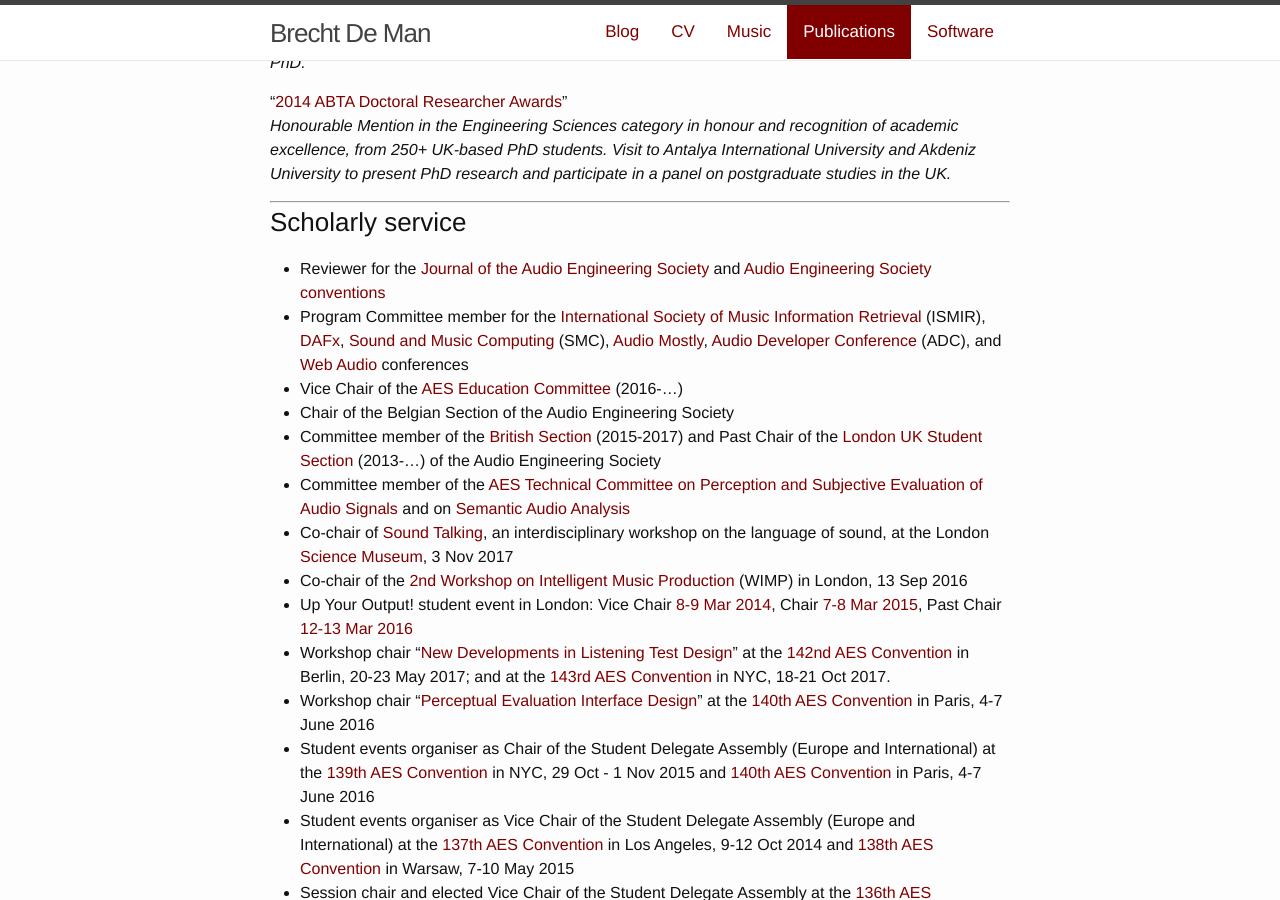
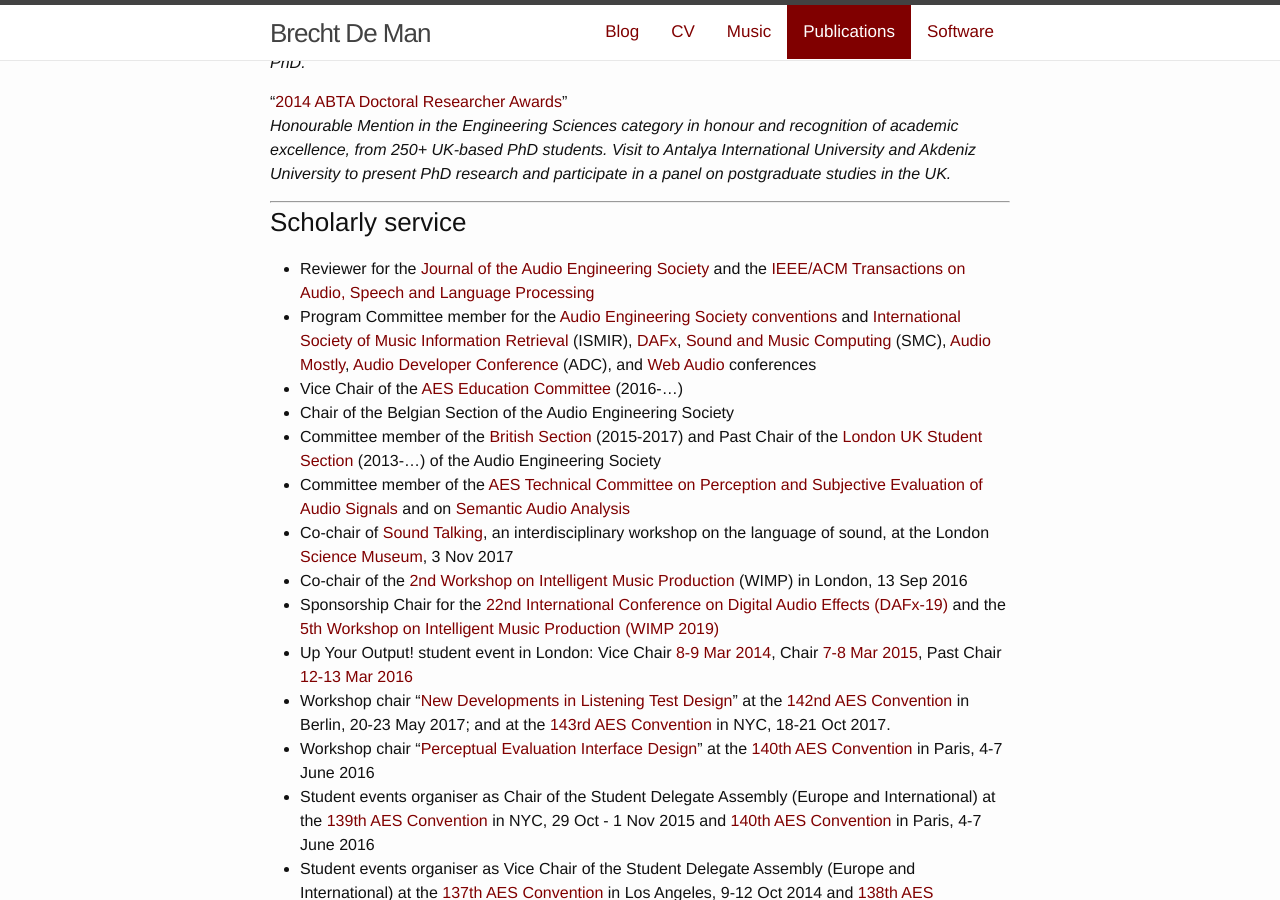
Before and after one commit to BrechtDeMan/BrechtDeMan.github.io, a Jekyll site: the page built from publications/index.md, in a window 1280 px wide and 900 px high, scrolled down 3220 px. Built offline with Jekyll 4.4.1, drawn with Linux system fonts in a browser that asks for light colours; nearby versions of some CDN libraries.

Commit message:
Updated scholarly service

```diff
--- a/publications/index.md
+++ b/publications/index.md
@@ -144,14 +144,15 @@ _Honourable Mention in the Engineering Sciences category in honour and recogniti
 
 ### Scholarly service
 
-- Reviewer for the [Journal of the Audio Engineering Society](http://www.aes.org/journal/) and [Audio Engineering Society conventions](http://www.aes.org/events/)
-- Program Committee member for the [International Society of Music Information Retrieval](http://www.ismir.net) (ISMIR), [DAFx](http://www.dafx.de), [Sound and Music Computing](http://smcnetwork.org) (SMC), [Audio Mostly](http://audiomostly.com/), [Audio Developer Conference](https://juce.com/adc) (ADC), and [Web Audio](http://wac.eecs.qmul.ac.uk) conferences
+- Reviewer for the [Journal of the Audio Engineering Society](http://www.aes.org/journal/) and the [IEEE/ACM Transactions on Audio, Speech and Language Processing](https://signalprocessingsociety.org/publications-resources/ieeeacm-transactions-audio-speech-and-language-processing/ieeeacm)
+- Program Committee member for the [Audio Engineering Society conventions](http://www.aes.org/events/) and [International Society of Music Information Retrieval](http://www.ismir.net) (ISMIR), [DAFx](http://www.dafx.de), [Sound and Music Computing](http://smcnetwork.org) (SMC), [Audio Mostly](http://audiomostly.com/), [Audio Developer Conference](https://juce.com/adc) (ADC), and [Web Audio](http://wac.eecs.qmul.ac.uk) conferences
 - Vice Chair of the [AES Education Committee](http://www.aes.org/education/) (2016-...)
 - Chair of the Belgian Section of the Audio Engineering Society
 - Committee member of the [British Section](http://www.aes-uk.org/) (2015-2017) and Past Chair of the [London UK Student Section](https://www.facebook.com/AESLondonUKStudentSection/) (2013-...) of the Audio Engineering Society
 - Committee member of the [AES Technical Committee on Perception and Subjective Evaluation of Audio Signals](http://www.aes.org/technical/pseas/) and on [Semantic Audio Analysis](http://www.aes.org/technical/saa/)
 - Co-chair of [Sound Talking](https://twitter.com/search?q=%23SoundTalking), an interdisciplinary workshop on the language of sound, at the London [Science Museum](http://www.sciencemuseum.org.uk/), 3 Nov 2017
 - Co-chair of the [2nd Workshop on Intelligent Music Production](http://aes-uk.org/wimp/) (WIMP) in London, 13 Sep 2016
+- Sponsorship Chair for the [22nd International Conference on Digital Audio Effects (DAFx-19)](http://dafx2019.bcu.ac.uk/) and the [5th Workshop on Intelligent Music Production (WIMP 2019)](http://wimp2019.bcu.ac.uk/)
 - Up Your Output! student event in London: Vice Chair [8-9 Mar 2014](http://www.aes-uk.org/up2014/), Chair [7-8 Mar 2015](http://www.aes-uk.org/up/), Past Chair [12-13 Mar 2016](http://www.aes-uk.org/up/)
 - Workshop chair "[New Developments in Listening Test Design](http://www.aes.org/events/142/workshops/?ID=5430)" at the [142nd AES Convention](http://www.aes.org/events/142/) in Berlin, 20-23 May 2017; and at the [143rd AES Convention](http://www.aes.org/events/143/) in NYC, 18-21 Oct 2017.
 - Workshop chair "[Perceptual Evaluation Interface Design](http://www.aes.org/events/140/workshops/?ID=4896)" at the [140th AES Convention](http://www.aes.org/events/140/) in Paris, 4-7 June 2016
```
